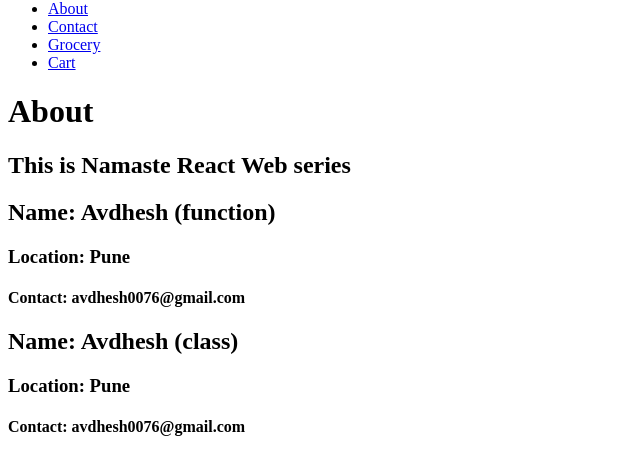
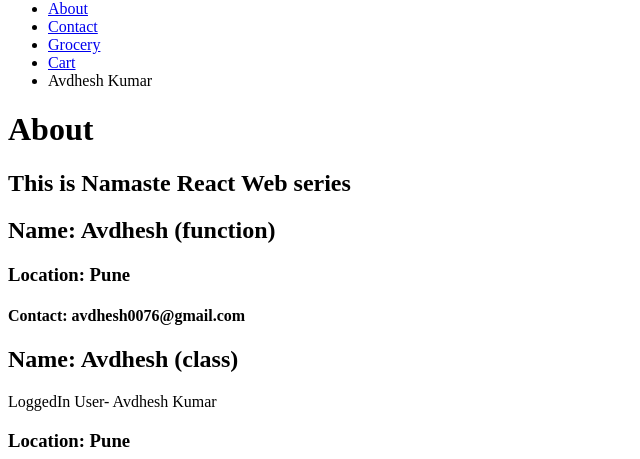
Before and after one commit to Avdhesh007/namaste-react, a React app: page /about in a window 1280 px wide. Shown: the part 346-805 px from the top of the page, without its empty margins (0-640 px from the left). Built offline with nearby package versions, Linux system fonts and the light colour scheme; the HTML template or start-up script is replaced by a standard one.

Commit message:
All about useContext

```diff
--- a/src/App.js
+++ b/src/App.js
@@ -1,4 +1,4 @@
-import React, { lazy, Suspense } from "react";
+import React, { lazy, Suspense, useEffect, useState } from "react";
 import ReactDOM from "react-dom/client";
 import Header from "./components/Header";
 import Body from "./components/Body";
@@ -8,16 +8,29 @@ import Contact from "./components/Contact";
 import Cart from "./components/Cart";
 import { createBrowserRouter, RouterProvider, Outlet } from "react-router";
 import RestaurantMenu from "./components/RestaurantMenu";
+import UserContext from "./utils/UserContext";
 // import Grocery from "./components/Grocery";
 
 const Grocery = lazy(() => import("./components/Grocery"));
 
 const AppLayout = () => {
+  const [userName, setUserName] = useState();
+  // authentication
+  useEffect(() => {
+    // make an api call, and set userInfo
+    const data = {
+      name: "Avdhesh Kumar",
+    };
+    setUserName(data.name);
+  }, []);
+
   return (
-    <div className="app">
-      <Header />
-      <Outlet />
-    </div>
+    <UserContext.Provider value={{ loggedInUser: userName, setUserName }}>
+      <div className="app">
+        <Header />
+        <Outlet />
+      </div>
+    </UserContext.Provider>
   );
 };
 
--- a/src/components/Body.js
+++ b/src/components/Body.js
@@ -1,14 +1,16 @@
 import resData from "../MockData/data.json";
 import { LOCAL_PROXY, SWIGGY_API_HOMEPAGE } from "../utils/constants";
 import RestaurantCard, { withPromotedLabel } from "./RestaurantCard";
-import { useEffect, useState } from "react";
+import { useContext, useEffect, useState } from "react";
 import Shimmer from "./Shimmer";
 import { Link } from "react-router";
+import UserContext from "../utils/UserContext";
 
 const Body = () => {
   // State variables
   const [listOfRestaurants, setListOfRestaurants] = useState([]);
   const [loading, setLoading] = useState(true); // Track loading state
+  const { loggedInUser, setUserName } = useContext(UserContext);
 
   const RestaurantCardWithPromoted = withPromotedLabel(RestaurantCard);
 
@@ -60,9 +62,10 @@ const Body = () => {
   // Normal JavaScript variable for rendering
   return (
     <div className="body">
-      <div className="filter">
+      <div className="flex">
+        <div className="w-5/12 flex gap-4 items-center">
           <button
-          className="bg-gray-200 border-black text-black border-2 hover:bg-gray-300 rounded-lg"
+            className="bg-gray-200 border-black text-black border-2 hover:bg-gray-300 rounded-lg px-3 py-2"
             onClick={() => {
               setListOfRestaurants((prevList) =>
                 prevList.filter((res) => res.info.avgRating > 4.6)
@@ -71,7 +74,18 @@ const Body = () => {
           >
             Top Rated Restaurant
           </button>
+
+          <div className="flex items-center">
+            <label className="mr-2 ">UserName:</label>
+            <input
+              className="border-2 p-2 rounded"
+              value={loggedInUser}
+              onChange={(e) => setUserName(e.target.value)}
+            />
           </div>
+        </div>
+      </div>
+
       <div className="res-container">
         {listOfRestaurants.map((restaurant) => (
           <Link
--- a/src/components/Header.js
+++ b/src/components/Header.js
@@ -1,7 +1,10 @@
 import { Link } from "react-router";
 import { LOGO_URL } from "../utils/constants";
+import { useContext } from "react";
+import UserContext from "../utils/UserContext";
 
 const Header = () => {
+  const { loggedInUser } = useContext(UserContext);
   return (
     <div className="header">
       <div className="logo-container">
@@ -24,6 +27,7 @@ const Header = () => {
           <li>
             <Link to={"/cart"}>Cart</Link>
           </li>
+          <li className="font-bold px-4">{loggedInUser}</li>
         </ul>
       </div>
     </div>
--- a/src/components/RestaurantCard.js
+++ b/src/components/RestaurantCard.js
@@ -1,22 +1,29 @@
+import { useContext } from "react";
 import { CDN_URL } from "../utils/constants";
+import UserContext from "../utils/UserContext";
 
 const RestaurantCard = (props) => {
   const { resData } = props;
   const { cloudinaryImageId, name, cuisines, avgRating, sla, costForTwo } =
     resData;
+  const { loggedInUser } = useContext(UserContext);
   return (
-    <div className="res-card bg-gray-200 border-black hover:bg-gray-300 size-80 h-full">
+    <div className=" block max-w-sm m-1 bg-gray-200 border-black hover:bg-gray-300 size-50 h-100 border-2">
       <img
         className="res-logo rounded-lg"
         alt="res-logo"
         src={CDN_URL + cloudinaryImageId}
       />
-
-      <h3 className="font-bold text-lg">{name}</h3>
-      <h6>{cuisines.join(",")}</h6>
-      <h4>{avgRating}</h4>
-      <h4>{sla.slaString}</h4>
-      <h4>{costForTwo}</h4>
+      <div>
+        <h3 className="font-bold text-lg">{name}</h3>
+        <span className="block max-w-md truncate overflow-hidden text-ellipsis whitespace-nowrap">
+          {cuisines.join(", ")}
+        </span>
+        <h4>{avgRating}</h4>
+        <h4>{sla.slaString}</h4>
+        <h4>{costForTwo}</h4>
+        <h4>User:- {loggedInUser}</h4>
+      </div>
     </div>
   );
 };
--- a/src/components/UserClass.js
+++ b/src/components/UserClass.js
@@ -1,4 +1,5 @@
 import React from "react";
+import UserContext from "../utils/UserContext";
 
 class UserClass extends React.Component {
   constructor(props) {
@@ -12,6 +13,14 @@ class UserClass extends React.Component {
     return (
       <div className="user-card">
         <h2> Name: {this.props.name}</h2>
+        {/** From Context */}
+        <div>
+          <UserContext.Consumer>
+            {({ loggedInUser }) => (
+              <div className="font-bold">LoggedIn User- {loggedInUser}</div>
+            )}
+          </UserContext.Consumer>
+        </div>
         <h3>Location: Pune</h3>
         <h4>Contact: avdhesh0076@gmail.com</h4>
         <h4>Count: {this.state.count}</h4>
--- /dev/null
+++ b/src/utils/UserContext.js
@@ -0,0 +1,4 @@
+import { createContext } from "react";
+
+const UserContext = createContext({ loggedInUser: "Default User" });
+export default UserContext;
```
Lines whose indentation alone changed are shown as unchanged.
